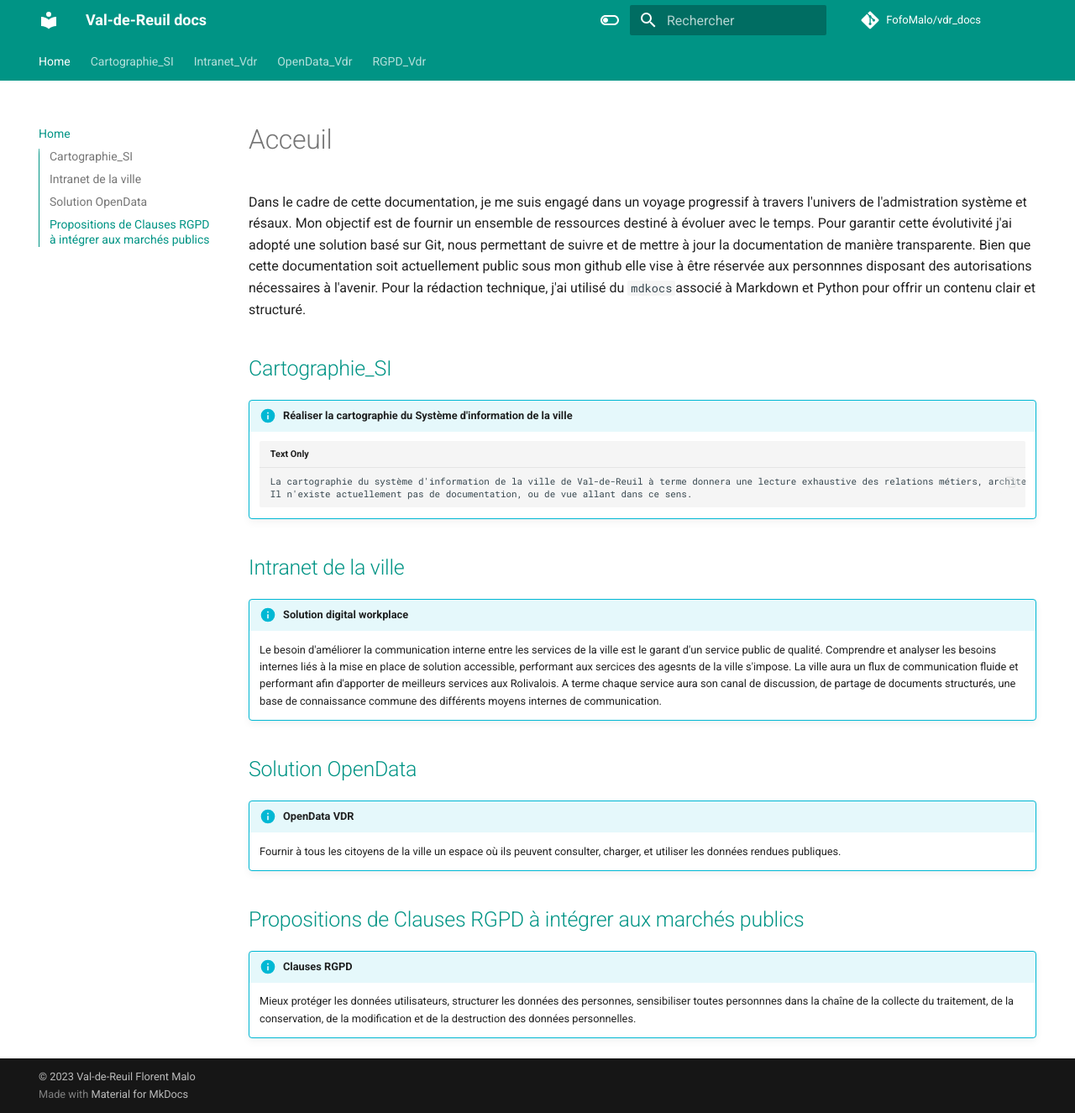
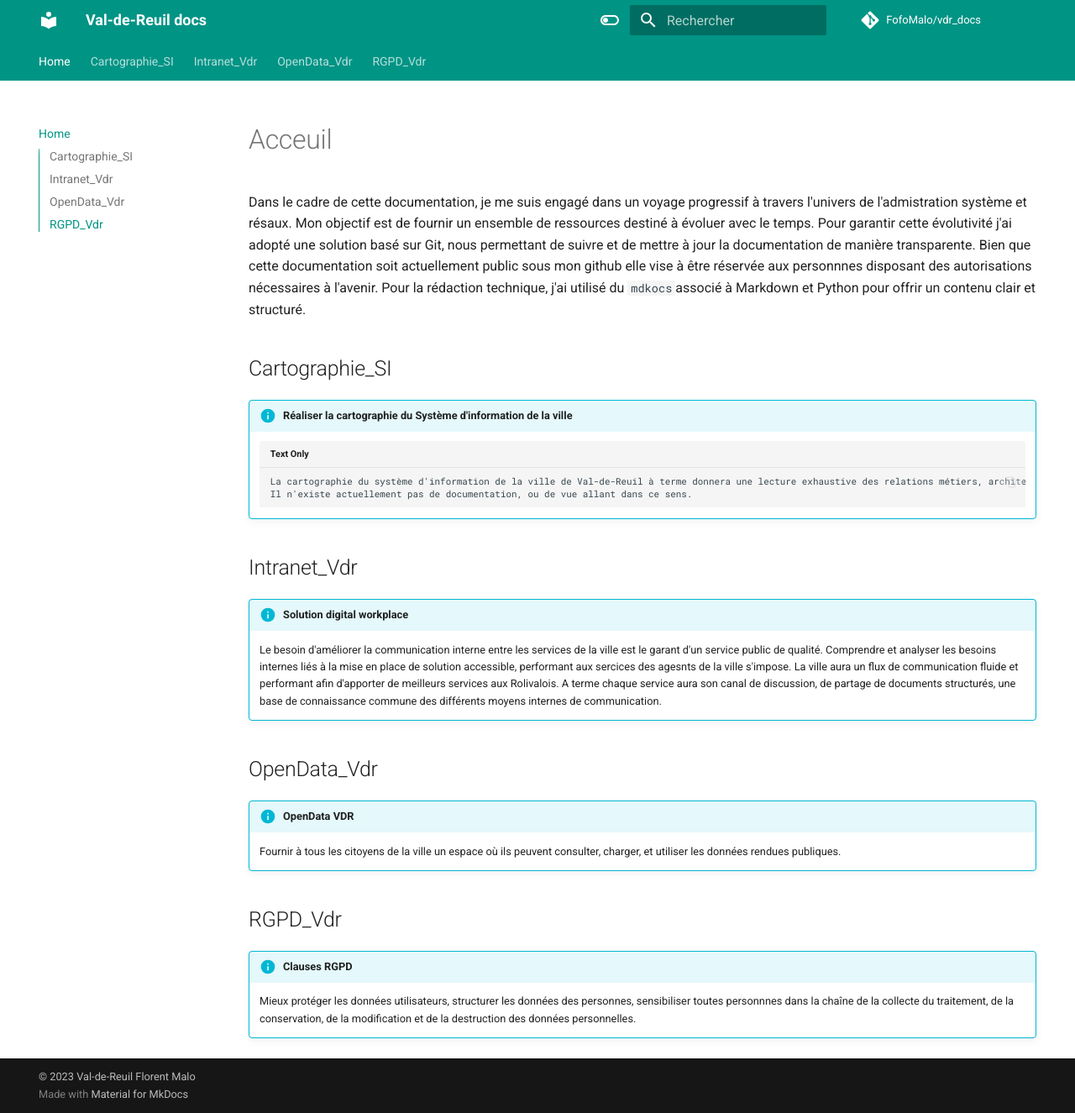
Before and after one commit to FofoMalo/vdr_docs, an MkDocs documentation site: the page built from docs/index.md, in a window 1280 px wide and 1325 px high. Shown: the whole window at 84% size. Built offline with MkDocs 1.6.1 and Material for MkDocs 9.7.7, drawn with Linux system fonts in a browser that asks for light colours; comment, search, counter and statistics services are not loaded; the version menu is left out.

Commit message:
supprimer: lien symbolique dans les titres

```diff
--- a/docs/index.md
+++ b/docs/index.md
@@ -4,25 +4,22 @@ Dans le cadre de cette documentation, je me suis engagé dans un voyage progress
 Pour garantir cette évolutivité j'ai adopté une solution basé sur Git, nous permettant de suivre et de mettre à jour la documentation  de manière transparente.
 Bien que cette documentation soit actuellement public sous mon github elle vise à être réservée aux personnnes disposant des autorisations nécessaires à l'avenir. Pour la rédaction technique, j'ai utilisé du `mdkocs`associé à Markdown et Python pour offrir un contenu clair et structuré.
 
-## [Cartographie_SI](https://fofomalo.github.io/vdr_docs/Cartographie_SI/)
+## Cartographie_SI
 !!! info "Réaliser la cartographie du Système d'information de la ville "
         La cartographie du système d'information de la ville de Val-de-Reuil à terme donnera une lecture exhaustive des relations métiers, architecture réseau, applications dans le but de permettre au système d'importance vitale d'être protéger. Objectif de la cartographie du système d'information étant de permettre de visualiser et de comprendre les composantes essentielles et des interconnections entre elles.
         Il n'existe actuellement pas de documentation, ou de vue allant dans ce sens.
 
-## [Intranet de la ville](https://fofomalo.github.io/vdr_docs/Intanet_Vdr/)
-
+## Intranet_Vdr
 !!! info "Solution digital workplace"
     Le besoin d'améliorer la communication interne entre les services de la ville est le garant d'un service public de qualité.
     Comprendre et analyser les besoins internes liés à la mise en place de solution accessible, performant aux sercices des agesnts de la ville s'impose.
     La ville aura un flux de communication fluide et performant afin d'apporter de meilleurs services aux Rolivalois.
     A terme chaque service aura son canal de discussion, de partage de documents structurés, une base de connaissance commune des différents moyens internes de communication.
 
-## [Solution OpenData](https://fofomalo.github.io/vdr_docs/OpenData_Vdr/)
-
+## OpenData_Vdr
 !!! info "OpenData VDR"
     Fournir à tous les citoyens de la ville un espace où ils peuvent consulter, charger, et utiliser les données rendues publiques.
 
-## [Propositions de Clauses RGPD à intégrer aux marchés publics](https://fofomalo.github.io/vdr_docs/RGPD_Vdr/)
-
+## RGPD_Vdr
 !!! info "Clauses RGPD"
     Mieux protéger les données utilisateurs, structurer les données des personnes, sensibiliser toutes personnnes dans la chaîne de la collecte du traitement, de la conservation, de la modification et de la destruction des données personnelles.
```
